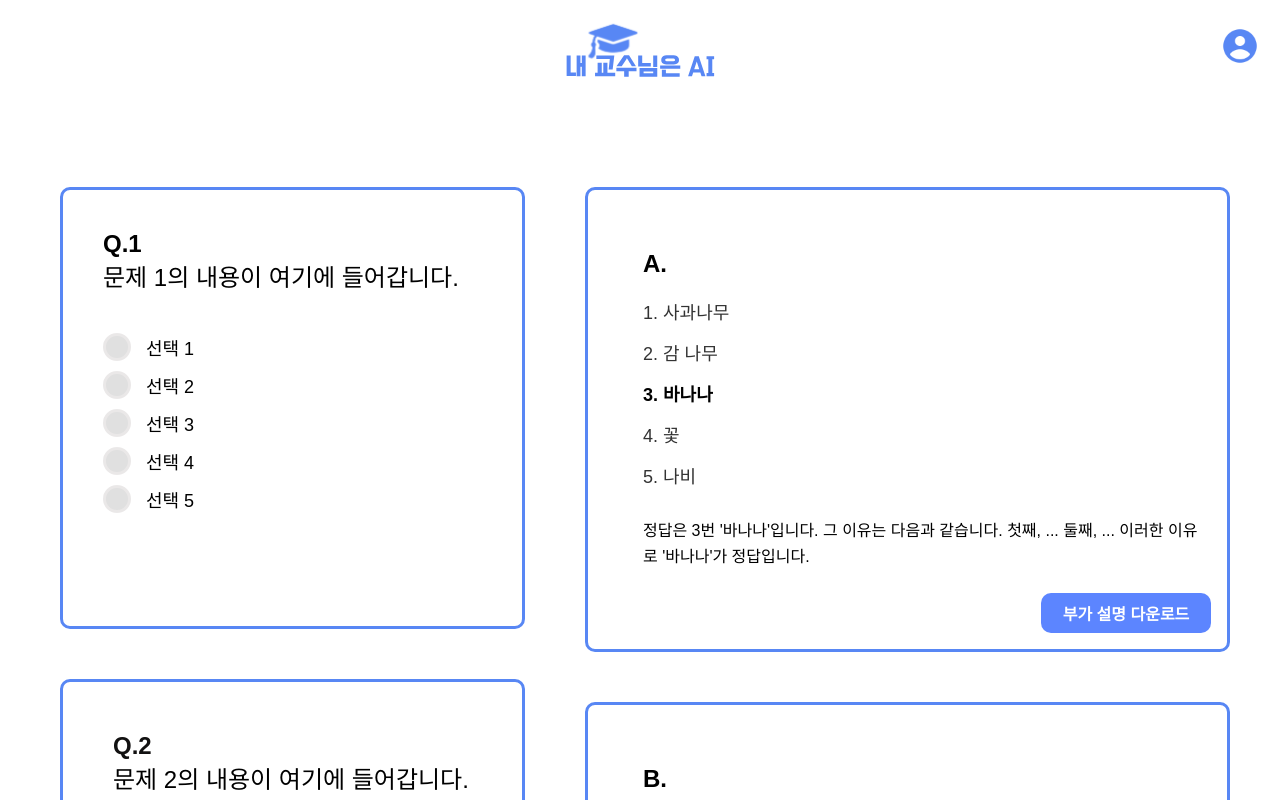
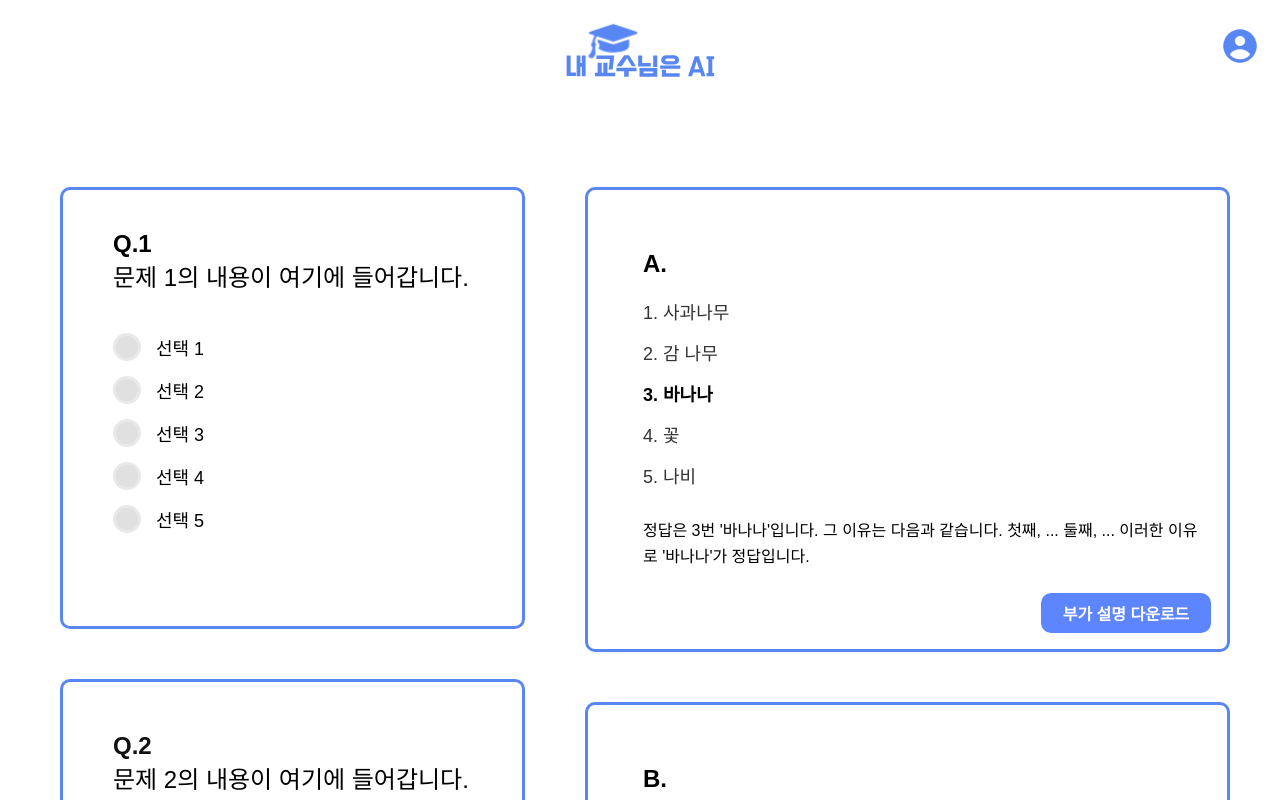
Before and after one commit to 2024-Winter-BootCamp-TeamF/Frontend, a React (Create React App) app: page /notes in a window 1280 px wide. Shown: the top 800 px of the page. Built offline with nearby package versions, Linux system fonts and the light colour scheme; a web font is replaced by a local one.

Commit message:
feat 라디오 버튼 간격 디테일

```diff
--- a/src/pages/PracticePage/MultipleChoice.jsx
+++ b/src/pages/PracticePage/MultipleChoice.jsx
@@ -98,14 +98,14 @@ const MultipleChoiceContainer = styled.div`
   }
 
   li {
-    margin: 10px 0;
+    margin: 15px 0;
     font-size: 18px;
     display: flex;
     align-items: center;
   }
 
   input[type="radio"] {
-    margin-left: 40px;
+    margin-left: 50px;
     margin-right: 15px;
     appearance: none;
     border-radius: 50%;
@@ -139,14 +139,14 @@ const MultipleChoiceContainer = styled.div`
 
 const Title = styled.h3`
   font-size: 24px;
-  margin: 40px 0 0 40px;
+  margin: 40px 0 0 50px;
   text-align: left;
 `;
 
 const Content = styled.p`
   font-size: 24px;
   margin: 0;
-  padding: 0 0 30px 40px;
+  padding: 0 0 25px 50px;
   text-align: left;
 `;
 
```
